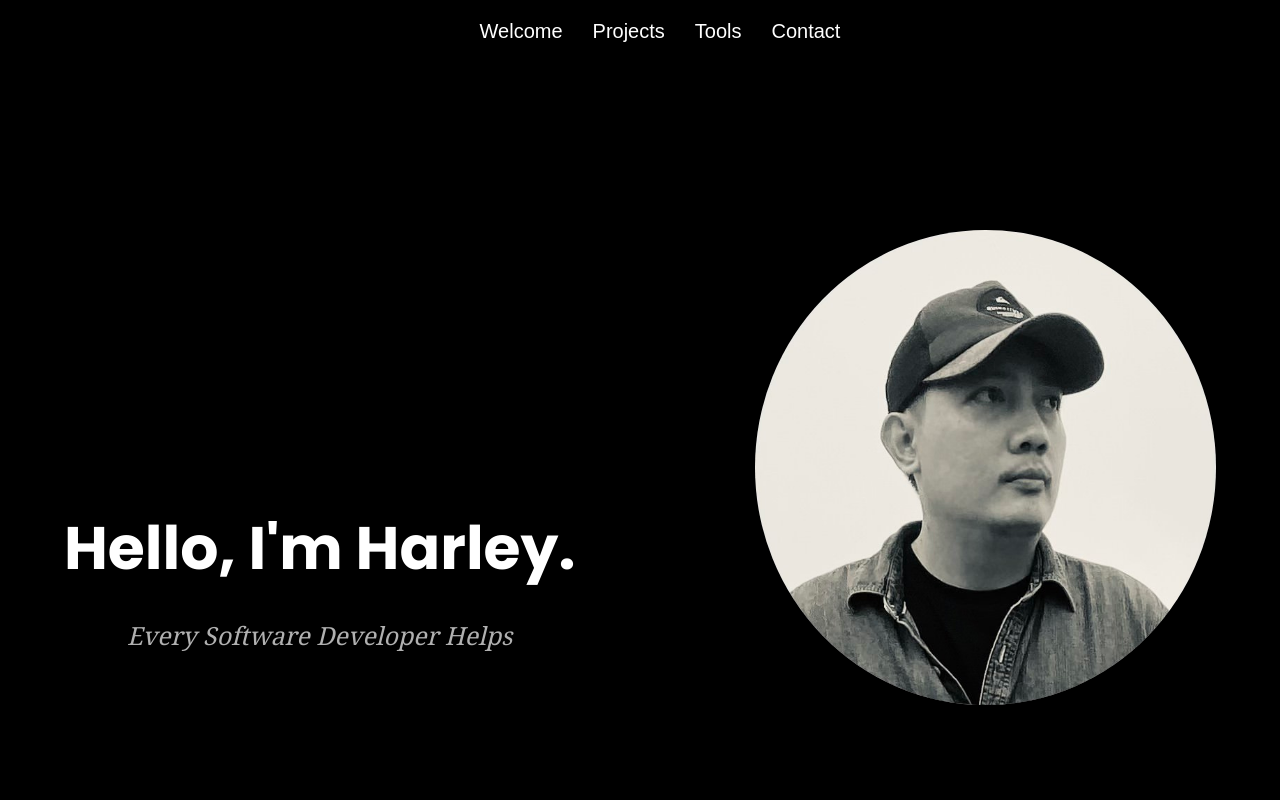
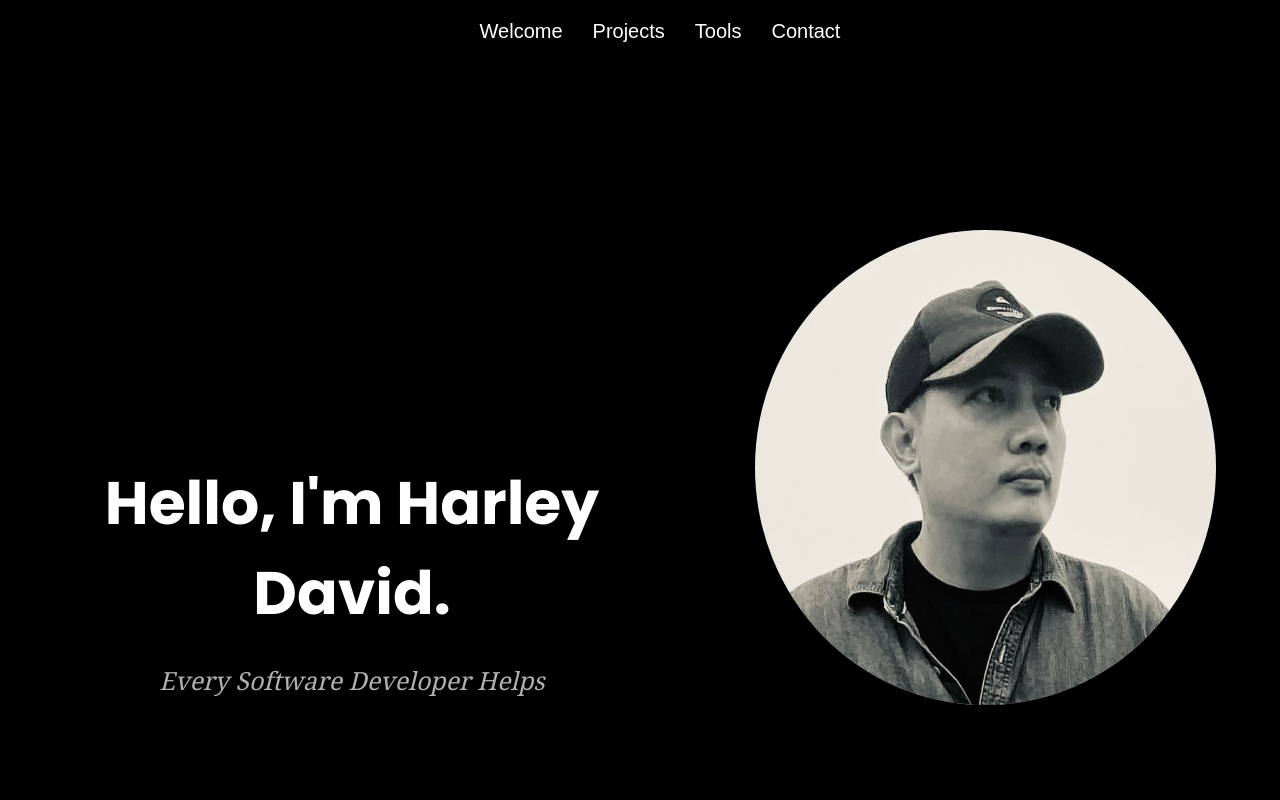
Before and after one commit to Harleygc018080/Harleygc018080.github.io, a plain HTML site: page index.html in a window 1280 px wide. Shown: the top 800 px of the page. Drawn offline with nearby package versions, Linux system fonts and the light colour scheme.

Commit message:
change name

```diff
--- a/index.html
+++ b/index.html
@@ -26,7 +26,7 @@
    <section id="welcome-section">
       <div class="welcome-content">
          <div class="welcome-text">
-            <h1>Hello, I'm Harley.</h1>
+            <h1>Hello, I'm Harley David.</h1>
             <p>Every Software Developer Helps</p>
          </div>
          <div class="welcome-image">
```
